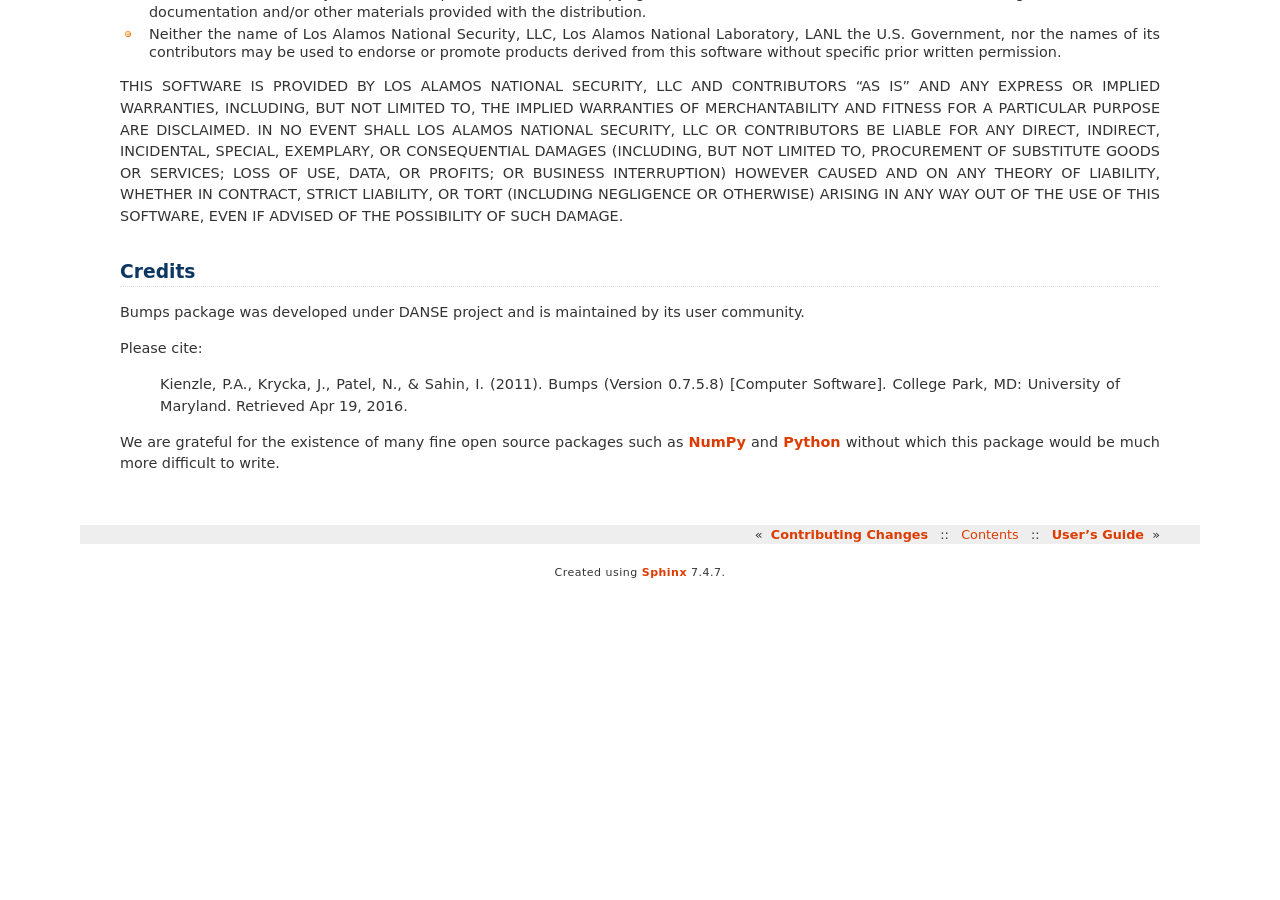
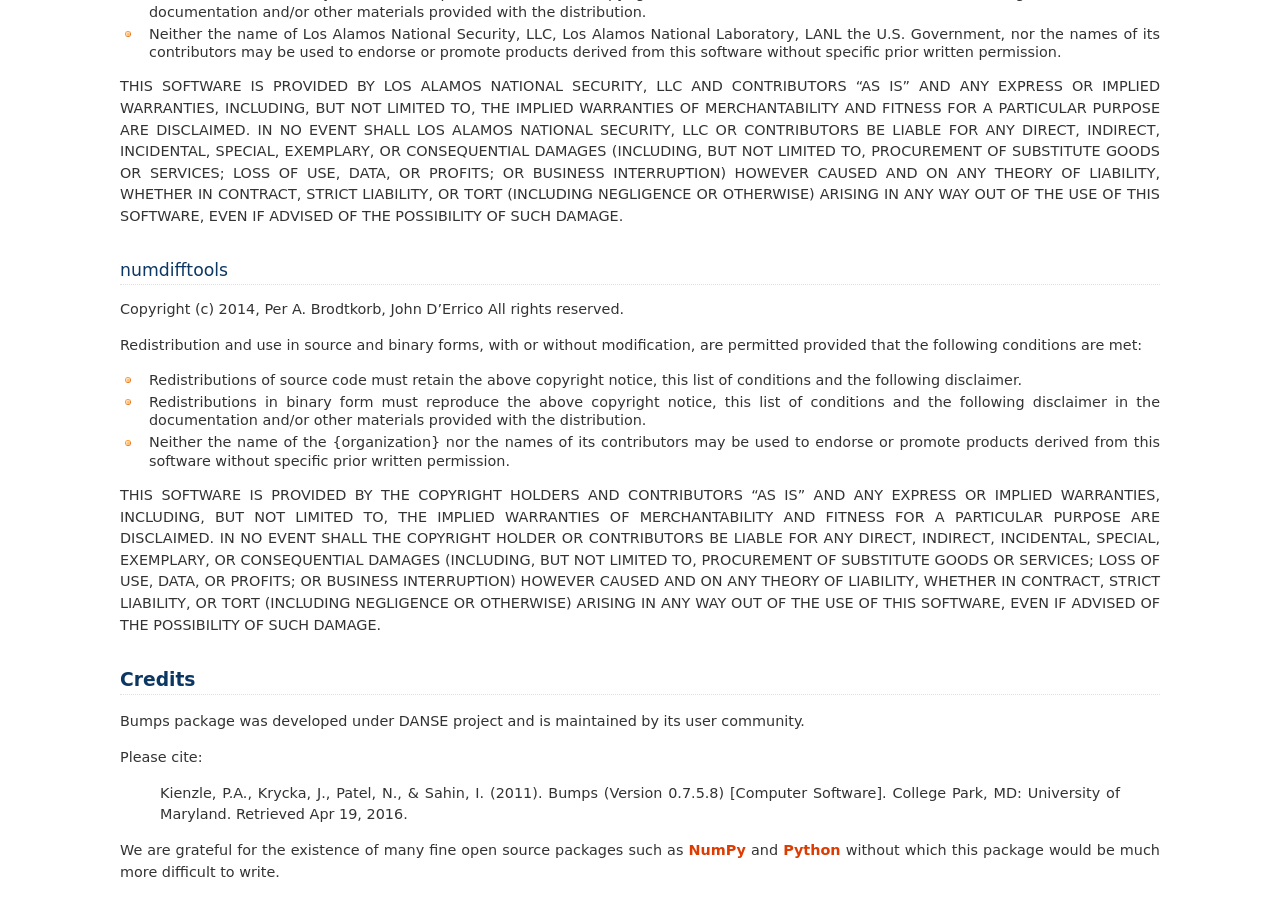
Before and after one commit to bumps/bumps, a Sphinx documentation site: the page built from doc/getting_started/license.rst, in a window 1280 px wide and 900 px high, scrolled down 928 px. Built offline with Sphinx 7.4.7, drawn with Linux system fonts in a browser that asks for light colours; pages that are not in the unit, such as notebooks, are missing from menus; before the commit the page ends 1518 px from its top, so only the background shows below that.

Commit message:
doc tweaks

```diff
--- a/doc/getting_started/license.rst
+++ b/doc/getting_started/license.rst
@@ -72,6 +72,38 @@
 (INCLUDING NEGLIGENCE OR OTHERWISE) ARISING IN ANY WAY OUT OF THE USE OF THIS SOFTWARE,
 EVEN IF ADVISED OF THE POSSIBILITY OF SUCH DAMAGE.
 
+numdifftools
+------------
+
+Copyright (c) 2014, Per A. Brodtkorb, John D'Errico
+All rights reserved.
+
+Redistribution and use in source and binary forms, with or without
+modification, are permitted provided that the following conditions are met:
+
+* Redistributions of source code must retain the above copyright notice, this
+  list of conditions and the following disclaimer.
+
+* Redistributions in binary form must reproduce the above copyright notice,
+  this list of conditions and the following disclaimer in the documentation
+  and/or other materials provided with the distribution.
+
+* Neither the name of the {organization} nor the names of its
+  contributors may be used to endorse or promote products derived from
+  this software without specific prior written permission.
+
+THIS SOFTWARE IS PROVIDED BY THE COPYRIGHT HOLDERS AND CONTRIBUTORS "AS IS"
+AND ANY EXPRESS OR IMPLIED WARRANTIES, INCLUDING, BUT NOT LIMITED TO, THE
+IMPLIED WARRANTIES OF MERCHANTABILITY AND FITNESS FOR A PARTICULAR PURPOSE ARE
+DISCLAIMED. IN NO EVENT SHALL THE COPYRIGHT HOLDER OR CONTRIBUTORS BE LIABLE
+FOR ANY DIRECT, INDIRECT, INCIDENTAL, SPECIAL, EXEMPLARY, OR CONSEQUENTIAL
+DAMAGES (INCLUDING, BUT NOT LIMITED TO, PROCUREMENT OF SUBSTITUTE GOODS OR
+SERVICES; LOSS OF USE, DATA, OR PROFITS; OR BUSINESS INTERRUPTION) HOWEVER
+CAUSED AND ON ANY THEORY OF LIABILITY, WHETHER IN CONTRACT, STRICT LIABILITY,
+OR TORT (INCLUDING NEGLIGENCE OR OTHERWISE) ARISING IN ANY WAY OUT OF THE USE
+OF THIS SOFTWARE, EVEN IF ADVISED OF THE POSSIBILITY OF SUCH DAMAGE.
+
+
 *******
 Credits
 *******
```
